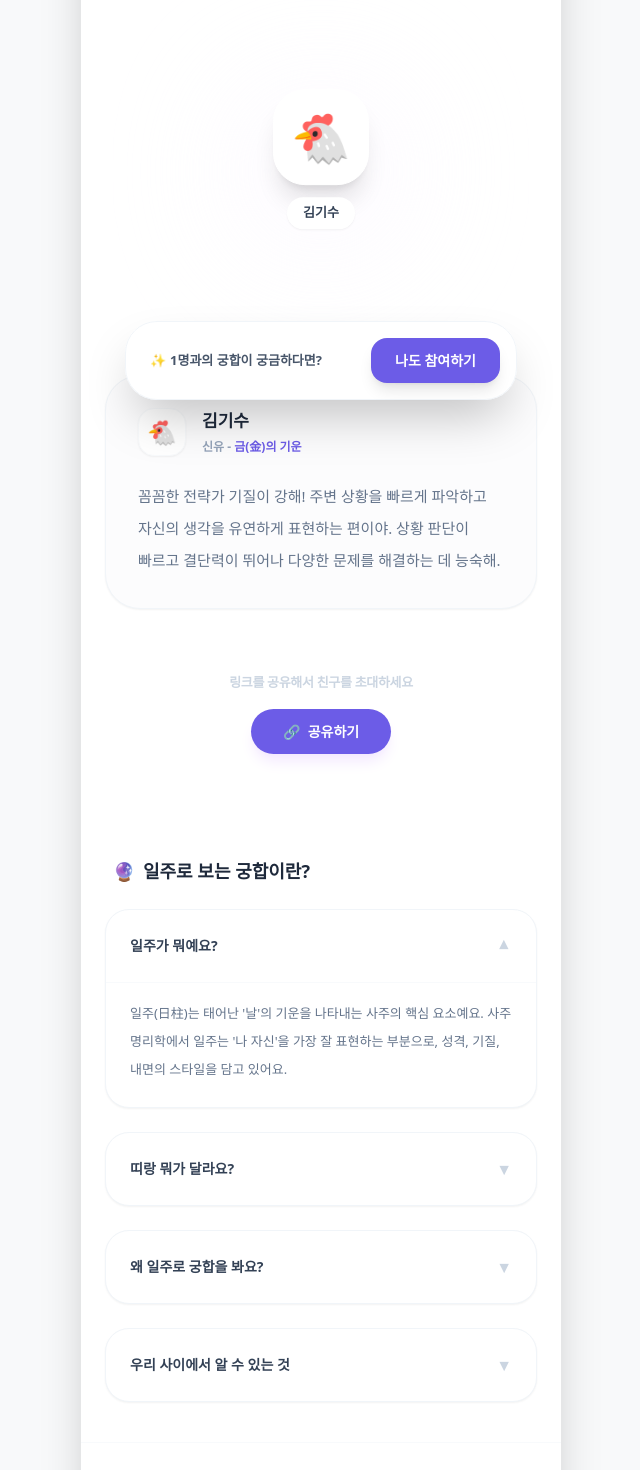
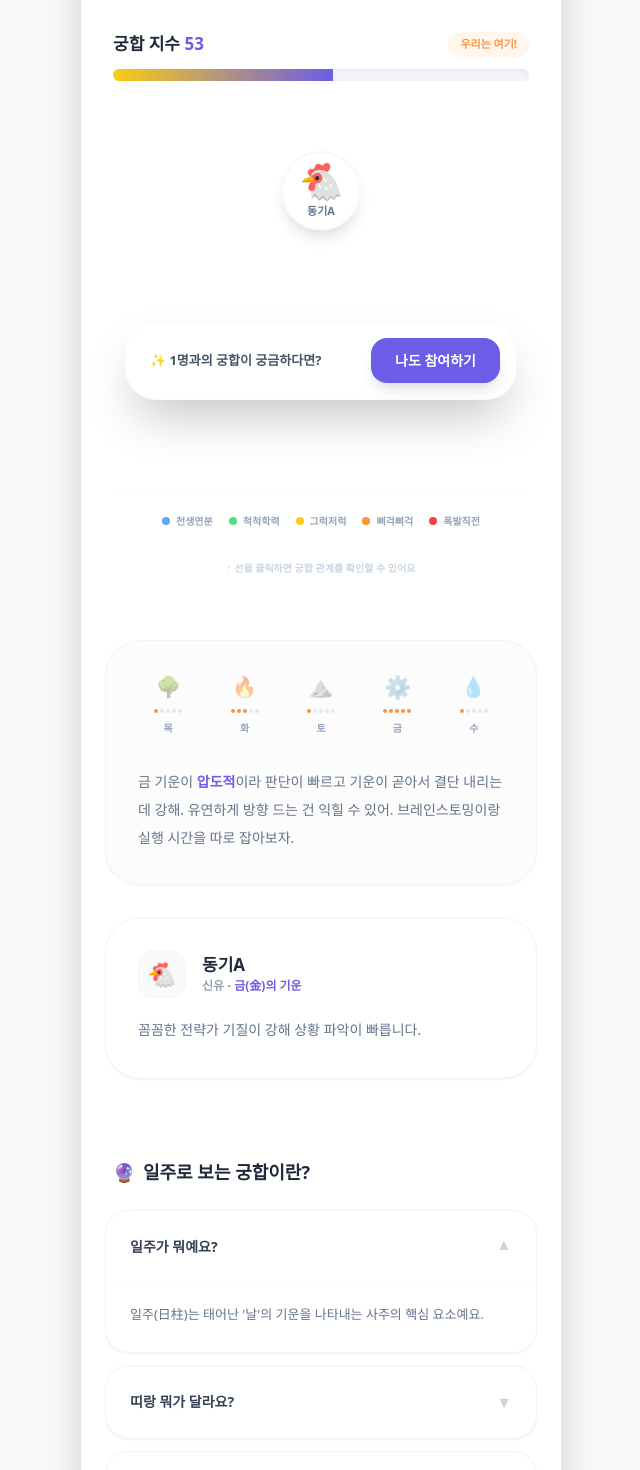
Before and after one commit to PLANB-John/oursai-web, a Next.js app: page /group in a window 1280 px wide. Shown: the part 360-1830 px from the top of the page, without its empty margins (319-959 px from the left). Built offline with nearby package versions, Linux system fonts and the light colour scheme.

Commit message:
Update group.js

```diff
--- a/pages/group.js
+++ b/pages/group.js
@@ -7,61 +7,40 @@ export default function GroupDetail() {
   const router = useRouter();
   const [isShareOpen, setIsShareOpen] = useState(false);
   const [openAccordion, setOpenAccordion] = useState(0);
+  const [selectedMemberId, setSelectedMemberId] = useState(null); // 클릭된 멤버 ID
 
-  // 1. 멤버 데이터 상태 관리 [cite: 2026-02-16]
+  // 1. 멤버 데이터 관리 (초기 멤버 + 참여 로직 시뮬레이션) [cite: 2026-02-16]
   const [members, setMembers] = useState([
-    {
-      id: 'leader',
-      name: '김기수',
-      emoji: '🐔',
-      ilju: '신유',
-      element: '금(金)의 기운',
-      desc: '꼼꼼한 전략가 기질이 강해! 주변 상황을 빠르게 파악하고 자신의 생각을 유연하게 표현하는 편이야. 상황 판단이 빠르고 결단력이 뛰어나 다양한 문제를 해결하는 데 능숙해.'
-    }
+    { id: 0, name: '동기A', emoji: '🐔', ilju: '신유', element: '금(金)', desc: '꼼꼼한 전략가 기질이 강해 상황 파악이 빠릅니다.', color: '#3b82f6' },
   ]);
 
-  // 에러 해결: members 길이를 기반으로 hasJoined 정의 [cite: 2026-02-16]
-  const hasJoined = members.length >= 2;
-
-  // 2. 참여 정보(join.js) 수신 로직 [cite: 2026-02-16]
+  // 참여 정보 수신 및 다인원 레이아웃 테스트용 더미 추가 [cite: 2026-02-16]
   useEffect(() => {
     if (router.isReady && router.query.joined === 'true' && members.length === 1) {
-      setMembers([...members, {
-        id: 'new',
-        name: router.query.newUserName || '참여자',
-        emoji: '🐹',
-        ilju: '병인',
-        element: '화(火)의 기운',
-        desc: '다정하고 인정이 섬세한 면이 있어 서로의 기분이나 분위기를 잘 파악해. 새로운 아이디어로 주변을 놀라게 하는 창의적인 면모와 유연함도 갖춘 매력적인 타입이야.'
-      }]);
+      setMembers([
+        { id: 0, name: '동기A', emoji: '🐔', ilju: '신유', element: '금(金)', desc: '꼼꼼한 전략가 기질이 강해 상황 파악이 빠릅니다.', color: '#3b82f6' },
+        { id: 1, name: '동기B', emoji: '🐵', ilju: '경신', element: '금(金)', desc: '날카로운 지혜가 돋보이며 결단력이 뛰어납니다.', color: '#ef4444' },
+        { id: 2, name: '동기C', emoji: '🐹', ilju: '병인', element: '화(火)', desc: '다정하고 인정이 섬세해 분위기를 잘 파악합니다.', color: '#f59e0b' }
+      ]);
     }
   }, [router.isReady, router.query]);
 
-  // 3. 링크 복사 및 공유 기능
-  const handleCopyLink = () => {
-    const currentUrl = typeof window !== 'undefined' ? window.location.href : '';
-    navigator.clipboard.writeText(currentUrl);
-    alert("링크가 복사되었습니다!");
-    setIsShareOpen(false);
+  const hasJoined = members.length >= 2;
+
+  // 2. 다각형 좌표 계산 로직 (최대 12명)
+  const getCoordinates = (index, total) => {
+    const radius = total > 4 ? 110 : 90; // 인원이 많아지면 반지름 확대
+    const angle = (index * 2 * Math.PI) / total - Math.PI / 2; // 상단부터 배치
+    return {
+      x: radius * Math.cos(angle),
+      y: radius * Math.sin(angle)
     };
-
-  const handleShareLink = async () => {
-    if (navigator.share) {
-      try {
-        await navigator.share({
-          title: '우리 사이 - 모임 궁합',
-          text: '우리 사이 운명일까? 지금 바로 확인해보세요!',
-          url: window.location.href,
-        });
-      } catch (err) { console.log('공유 취소'); }
-    } else { handleCopyLink(); }
-    setIsShareOpen(false);
   };
 
   return (
     <div className="min-h-screen bg-[#f8f9fa] flex justify-center items-start sm:py-10 font-sans text-slate-800">
       <Head>
-        <title>{hasJoined ? '대학동기들2' : '대학동기들'} | 우리 사이 (oursai.kr)</title>
+        <title>대학동기들 | 우리 사이 (oursai.kr)</title>
       </Head>
 
       <div className="w-full max-w-[480px] min-h-screen bg-white shadow-2xl flex flex-col relative overflow-hidden sm:rounded-[40px] pb-40">
@@ -77,166 +56,167 @@ export default function GroupDetail() {
         <main className="flex-1 flex flex-col items-center">
           <div className="text-center mt-4 mb-8">
             <h1 className="text-[26px] font-black text-slate-800 tracking-tight flex items-center justify-center gap-1">
-              대학동기들{hasJoined && '2'} <span className="text-slate-200 text-lg">⚙️</span>
+              대학 동기들 <span className="text-slate-200 text-lg">⚙️</span>
             </h1>
             <p className="text-[14px] text-slate-400 font-bold mt-1">{members.length}명 참여 중</p>
           </div>
 
           {/* 상단 버튼 그룹 */}
-          <div className="flex gap-2 mb-10 px-6 relative">
-            <div className="relative">
+          <div className="flex gap-2 mb-10 px-6">
             <button onClick={() => setIsShareOpen(!isShareOpen)} className="px-5 py-2.5 bg-[#6c5ce7] text-white rounded-xl text-[13px] font-black shadow-lg flex items-center gap-1.5 active:scale-95 transition-all">
               <span>🔗</span> 공유하기
             </button>
-              <AnimatePresence>
-                {isShareOpen && (
-                  <motion.div initial={{ opacity: 0, y: 10 }} animate={{ opacity: 1, y: 0 }} exit={{ opacity: 0, y: 10 }} className="absolute top-12 left-0 w-[180px] bg-white rounded-2xl shadow-2xl border border-slate-50 z-[60] p-2">
-                    <button onClick={handleCopyLink} className="w-full flex items-center gap-3 p-3 hover:bg-slate-50 rounded-xl transition-colors text-left">
-                      <div className="w-8 h-8 bg-slate-50 rounded-full flex items-center justify-center text-slate-400 text-sm">📋</div>
-                      <span className="text-[13px] font-bold text-slate-600">링크 복사</span>
-                    </button>
-                    <button onClick={handleShareLink} className="w-full flex items-center gap-3 p-3 hover:bg-slate-50 rounded-xl transition-colors text-left">
-                      <div className="w-8 h-8 bg-blue-50 rounded-full flex items-center justify-center text-blue-400 text-sm">🔗</div>
-                      <span className="text-[13px] font-bold text-slate-600">링크 공유</span>
-                    </button>
-                  </motion.div>
-                )}
-              </AnimatePresence>
-            </div>
-            <button onClick={() => router.push('/join')} className="px-5 py-2.5 bg-white text-slate-500 border border-slate-100 rounded-xl text-[13px] font-black hover:bg-slate-50 transition-all flex items-center gap-1"><span>👤+</span> 나도 참여</button>
+            <button onClick={() => router.push('/join')} className="px-5 py-2.5 bg-white text-slate-500 border border-slate-100 rounded-xl text-[13px] font-black hover:bg-slate-50 transition-all">👤+ 나도 참여</button>
             <button onClick={() => router.push('/create-group')} className="px-5 py-2.5 bg-[#f3f0ff] text-[#6c5ce7] rounded-xl text-[13px] font-black hover:bg-[#ebe5ff] transition-all">+ 새 모임 만들기</button>
           </div>
 
-          <div className="w-full flex border-b border-slate-50 mb-10">
-            <div className="flex-1 text-center pb-4 text-[15px] font-black border-b-2 border-slate-800 text-slate-800">궁합</div>
-          </div>
+          <div className="w-full flex border-b border-slate-50 mb-10"><div className="flex-1 text-center pb-4 text-[15px] font-black border-b-2 border-slate-800 text-slate-800">궁합</div></div>
 
-          {/* --- 궁합 지수 및 연결망 (2인 이상일 때) --- */}
-          {hasJoined ? (
+          {/* --- 3. 다인원 네트워크 다이어그램 섹션 --- */}
           <div className="w-full px-8 flex flex-col items-center">
-              <div className="w-full mb-14">
+            <div className="w-full mb-10">
               <div className="flex justify-between items-end mb-3">
-                  <span className="text-[17px] font-black text-slate-800">궁합 지수 <span className="text-[#6c5ce7]">59</span></span>
-                  <span className="text-[11px] font-bold text-orange-400 bg-orange-50 px-3 py-1 rounded-full animate-pulse">우리는 여기!</span>
+                <span className="text-[17px] font-black text-slate-800">궁합 지수 <span className="text-[#6c5ce7]">53</span></span>
+                <span className="text-[11px] font-bold text-orange-400 bg-orange-50 px-3 py-1 rounded-full">우리는 여기!</span>
               </div>
               <div className="w-full h-3 bg-slate-100 rounded-full overflow-hidden shadow-inner">
-                  <motion.div initial={{ width: 0 }} animate={{ width: '59%' }} className="h-full bg-gradient-to-r from-yellow-400 to-[#6c5ce7]" />
+                <motion.div initial={{ width: 0 }} animate={{ width: '53%' }} className="h-full bg-gradient-to-r from-yellow-400 to-[#6c5ce7]" />
               </div>
             </div>
 
-              <div className="relative flex flex-col items-center gap-16 py-4">
-                <div className="flex flex-col items-center gap-3 relative z-10">
-                  <div className="w-20 h-20 bg-white rounded-full shadow-xl flex items-center justify-center text-4xl border-2 border-blue-50">{members[0].emoji}</div>
-                  <span className="text-[13px] font-black text-slate-600">{members[0].name}</span>
+            <div className="relative w-full aspect-square max-w-[320px] flex justify-center items-center">
+              {/* 관계 선 SVG (수정_04.mp4 상호작용 반영) */}
+              <svg className="absolute inset-0 w-full h-full overflow-visible pointer-events-none">
+                <defs>
+                  <filter id="glow"><feGaussianBlur stdDeviation="2.5" result="coloredBlur"/><feMerge><feMergeNode in="coloredBlur"/><feMergeNode in="SourceGraphic"/></feMerge></filter>
+                </defs>
+                {members.length > 1 && members.map((m, i) =>
+                  members.slice(i + 1).map((m2, j) => {
+                    const from = getCoordinates(i, members.length);
+                    const to = getCoordinates(members.indexOf(m2), members.length);
+                    const isSelected = selectedMemberId === m.id || selectedMemberId === m2.id;
+                    return (
+                      <motion.line
+                        key={`${i}-${j}`}
+                        x1={`calc(50% + ${from.x}px)`} y1={`calc(50% + ${from.y}px)`}
+                        x2={`calc(50% + ${to.x}px)`} y2={`calc(50% + ${to.y}px)`}
+                        stroke={isSelected ? "#6c5ce7" : "#f1f5f9"}
+                        strokeWidth={isSelected ? 4 : 2}
+                        animate={{ opacity: isSelected ? 1 : 0.4 }}
+                      />
+                    );
+                  })
+                )}
+              </svg>
+
+              {/* 멤버 배치 */}
+              {members.map((m, i) => {
+                const pos = getCoordinates(i, members.length);
+                const isSelected = selectedMemberId === m.id;
+                return (
+                  <motion.div
+                    key={m.id}
+                    onClick={() => setSelectedMemberId(isSelected ? null : m.id)}
+                    style={{ x: pos.x, y: pos.y }}
+                    className={`absolute w-16 h-16 sm:w-20 sm:h-20 bg-white rounded-full shadow-lg border-2 flex flex-col items-center justify-center cursor-pointer transition-all z-20 ${isSelected ? 'border-[#6c5ce7] scale-110' : 'border-purple-50'}`}
+                  >
+                    <span className="text-3xl sm:text-4xl">{m.emoji}</span>
+                    <span className="text-[10px] sm:text-[11px] font-black text-slate-500 mt-0.5">{m.name}</span>
+                  </motion.div>
+                );
+              })}
             </div>
-                <div className="absolute top-1/2 left-1/2 -translate-x-1/2 -translate-y-1/2 w-0.5 h-[140%] bg-yellow-400 flex items-center justify-center">
-                  <div className="bg-yellow-400 text-white text-[11px] font-black px-4 py-1.5 rounded-full whitespace-nowrap shadow-md">그럭저럭</div>
+
+            {/* 범례 */}
+            <div className="flex flex-wrap justify-center gap-x-4 gap-y-2 mt-12 py-6 border-t border-slate-50 w-full">
+              {['천생연분', '척척학력', '그럭저럭', '삐걱삐걱', '폭발직전'].map((l, i) => (
+                <div key={i} className="flex items-center gap-1.5 text-[10px] font-bold text-slate-400">
+                  <div className={`w-2 h-2 rounded-full ${i === 0 ? 'bg-blue-400' : i === 1 ? 'bg-green-400' : i === 2 ? 'bg-yellow-400' : i === 3 ? 'bg-orange-400' : 'bg-red-500'}`} />
+                  {l}
                 </div>
-                <div className="flex flex-col items-center gap-3 relative z-10">
-                  <div className="w-20 h-20 bg-white rounded-full shadow-xl flex items-center justify-center text-4xl border-2 border-purple-50">{members[1].emoji}</div>
-                  <span className="text-[13px] font-black text-slate-600">{members[1].name}</span>
+              ))}
+            </div>
+            <p className="text-[10px] text-slate-300 font-bold mt-2">↑ 선을 클릭하면 궁합 관계를 확인할 수 있어요</p>
+          </div>
+
+          {/* --- 4. 오행 기운 분석 섹션 --- */}
+          <section className="w-full px-6 mt-16 space-y-8">
+            <div className="bg-[#fcfcfd] rounded-[35px] p-8 border border-slate-100 shadow-sm">
+              <div className="grid grid-cols-5 gap-4 mb-8">
+                {['🌳 목', '🔥 화', '⛰️ 토', '⚙️ 금', '💧 수'].map((item, i) => (
+                  <div key={i} className="flex flex-col items-center gap-2">
+                    <span className={`text-xl opacity-40 ${i === 3 ? 'opacity-100 scale-110' : ''}`}>{item.split(' ')[0]}</span>
+                    <div className="flex gap-0.5">
+                      {[...Array(5)].map((_, star) => (
+                        <div key={star} className={`w-1 h-1 rounded-full ${star < (i === 3 ? 5 : i === 1 ? 3 : 1) ? 'bg-orange-400' : 'bg-slate-200'}`} />
+                      ))}
+                    </div>
+                    <span className="text-[10px] font-black text-slate-400">{item.split(' ')[1]}</span>
+                  </div>
+                ))}
+              </div>
+              <p className="text-[14px] text-slate-500 leading-7 font-medium break-keep">
+                금 기운이 <span className="text-[#6c5ce7] font-black">압도적</span>이라 판단이 빠르고 기운이 곧아서 결단 내리는 데 강해. 유연하게 방향 드는 건 익힐 수 있어. 브레인스토밍이랑 실행 시간을 따로 잡아보자.
+              </p>
+            </div>
+
+            {/* 멤버 리포트 카드 */}
+            {members.map((m) => (
+              <div key={m.id} className={`bg-white rounded-[35px] p-8 border shadow-sm transition-all ${selectedMemberId === m.id ? 'border-[#6c5ce7] ring-4 ring-purple-50' : 'border-slate-100'}`}>
+                <div className="flex items-center gap-4 mb-4">
+                  <div className="w-12 h-12 bg-slate-50 rounded-2xl flex items-center justify-center text-2xl border border-slate-100">{m.emoji}</div>
+                  <div>
+                    <p className="text-[17px] font-black text-slate-800">{m.name}</p>
+                    <p className="text-[12px] text-slate-400 font-bold uppercase">{m.ilju} - <span className="text-[#6c5ce7]">{m.element}의 기운</span></p>
                   </div>
                 </div>
-            </div>
-          ) : (
-            <div className="relative w-full h-[280px] flex justify-center items-center">
-              <div className="absolute w-40 h-40 bg-purple-50 rounded-full blur-3xl opacity-60"></div>
-              <motion.div animate={{ y: [0, -12, 0] }} transition={{ duration: 4, repeat: Infinity, ease: "easeInOut" }} className="flex flex-col items-center gap-3 relative z-10">
-                <div className="w-24 h-24 bg-white rounded-[32px] shadow-xl flex items-center justify-center text-5xl border border-white">🐔</div>
-                <span className="bg-white px-4 py-1.5 rounded-full shadow-sm text-[13px] font-black text-slate-700">김기수</span>
-              </motion.div>
-            </div>
-          )}
-
-          {/* 상세 리포트 카드 */}
-          <section className="w-full px-6 mt-16 space-y-6">
-            {members.map((m, idx) => (
-              <div key={idx} className="bg-[#fcfcfd] rounded-[35px] p-8 border border-slate-100 shadow-sm">
-                <div className="flex items-center gap-4 mb-6">
-                  <div className="w-12 h-12 bg-white rounded-2xl flex items-center justify-center text-2xl shadow-sm border border-slate-50">{m.emoji}</div>
-                  <div>
-                    <p className="text-[17px] font-black text-slate-800">{m.name}</p>
-                    <p className="text-[12px] text-slate-400 font-bold uppercase pt-1">{m.ilju} - <span className="text-[#6c5ce7]">{m.element}</span></p>
-                  </div>
-                </div>
-                <p className="text-[15px] text-slate-500 leading-8 font-medium break-keep">{m.desc}</p>
+                <p className="text-[14px] text-slate-500 leading-8 font-medium break-keep">{m.desc}</p>
               </div>
             ))}
+          </section>
 
-            <div className="text-center space-y-4 pt-10">
-              <p className="text-[13px] font-bold text-slate-300 tracking-tight">링크를 공유해서 친구를 초대하세요</p>
-              <button onClick={() => setIsShareOpen(!isShareOpen)} className="px-8 py-3 bg-[#6c5ce7] text-white rounded-full text-[14px] font-black shadow-lg shadow-purple-100 flex items-center gap-2 mx-auto active:scale-95 transition-all"><span>🔗</span> 공유하기</button>
-            </div>
-
-            {/* --- 수정사항 2: 상세 가이드 아코디언 (내용 강화) --- */}
-            <div className="pt-20 space-y-6 mb-20">
+          {/* --- 5. 가이드 아코디언 (4개 유지) --- */}
+          <section className="w-full px-6 pt-20 space-y-6 mb-20">
             <h2 className="text-[18px] font-black text-slate-800 flex items-center gap-2 px-2">
               <span className="text-[#6c5ce7]">🔮</span> 일주로 보는 궁합이란?
             </h2>
+            <div className="space-y-3">
               {[
-                {
-                  q: "일주가 뭐예요?",
-                  a: "일주(日柱)는 태어난 '날'의 기운을 나타내는 사주의 핵심 요소예요. 사주명리학에서 일주는 '나 자신'을 가장 잘 표현하는 부분으로, 성격, 기질, 내면의 스타일을 담고 있어요."
-                },
-                {
-                  q: "띠랑 뭐가 달라요?",
-                  a: "띠는 태어난 해(년)를 기준으로 하지만, 일주는 태어난 날을 기준으로 합니다. 띠가 사회적인 겉모습이라면, 일주는 나 자신의 본질적인 기운과 속마음을 보기에 더 적합합니다."
-                },
-                {
-                  q: "왜 일주로 궁합을 봐요?",
-                  a: "일주는 개인의 기질과 내면 에너지를 가장 정확하게 담고 있어, 서로 다른 두 사람이 만났을 때 생기는 화학 반응을 깊이 있게 분석할 수 있습니다. [cite: 2026-02-16]"
-                },
-                {
-                  q: "우리 사이에서 알 수 있는 것",
-                  a: "멤버 간의 1:1 케미 등급과 관계의 특징, 그리고 전체 모임의 조화도를 시각적으로 확인할 수 있습니다. 전통적인 사주를 현대적인 네트워크로 만나보세요! [cite: 2026-02-16]"
-                }
+                { q: "일주가 뭐예요?", a: "일주(日柱)는 태어난 '날'의 기운을 나타내는 사주의 핵심 요소예요." },
+                { q: "띠랑 뭐가 달라요?", a: "띠는 태어난 해, 일주는 태어난 날 기준입니다. 띠가 사회적인 겉모습이라면 일주는 본질적인 성향을 나타냅니다." },
+                { q: "왜 일주로 궁합을 봐요?", a: "일주는 개인의 기질을 가장 정확하게 담고 있어, 관계의 화학 반응을 깊이 있게 분석할 수 있습니다. [cite: 2026-02-16]" },
+                { q: "이음에서 알 수 있는 것", a: "멤버 간의 1:1 케미 등급과 전체 모임의 조화도를 시각적인 네트워크로 확인할 수 있습니다. [cite: 2026-02-16]" }
               ].map((item, idx) => (
                 <div key={idx} className="bg-white rounded-3xl border border-slate-100 overflow-hidden shadow-sm">
                   <button onClick={() => setOpenAccordion(openAccordion === idx ? null : idx)} className="w-full p-6 flex justify-between items-center text-left">
                     <span className="text-[14px] font-bold text-slate-700">{item.q}</span>
                     <span className={`text-slate-300 transition-transform ${openAccordion === idx ? 'rotate-180' : ''}`}>▼</span>
                   </button>
-                  <AnimatePresence>
-                    {openAccordion === idx && (
-                      <motion.div initial={{ height: 0, opacity: 0 }} animate={{ height: 'auto', opacity: 1 }} exit={{ height: 0, opacity: 0 }} className="px-6 pb-6 text-[13px] text-slate-500 leading-7 border-t border-slate-50 pt-4">
-                        {item.a}
-                      </motion.div>
-                    )}
-                  </AnimatePresence>
+                  {openAccordion === idx && <div className="px-6 pb-6 text-[13px] text-slate-500 leading-7 border-t border-slate-50 pt-4">{item.a}</div>}
                 </div>
               ))}
             </div>
           </section>
         </main>
 
-        {/* --- 수정사항 1: 표준 푸터 구성 (5종 링크) --- */}
+        {/* --- 6. 표준 푸터 (5종 링크) --- */}
         <footer className="px-8 py-20 bg-white text-center border-t border-slate-50 mt-10">
           <div className="flex justify-center gap-6 text-[12px] text-slate-300 font-bold mb-4">
-            <a href="/intro" className="hover:text-purple-400">서비스 소개</a>
-            <span className="text-slate-100">|</span>
-            <a href="/faq" className="hover:text-purple-400">자주 묻는 질문</a>
-            <span className="text-slate-100">|</span>
-            <a href="/feedback" className="hover:text-purple-400">의견 보내기</a>
+            <a href="/intro">서비스 소개</a><span>|</span><a href="/faq">자주 묻는 질문</a><span>|</span><a href="/feedback">의견 보내기</a>
           </div>
           <div className="flex justify-center gap-6 text-[12px] text-slate-300 font-bold mb-8">
-            <a href="/terms" className="hover:text-purple-400">이용약관</a>
-            <span className="text-slate-100">|</span>
-            <a href="/privacy" className="hover:text-purple-400">개인정보처리방침</a>
+            <a href="/terms">이용약관</a><span>|</span><a href="/privacy">개인정보처리방침</a>
           </div>
-          <p className="text-[11px] text-slate-200 font-medium italic tracking-tight">© 2026 oursai.kr | All Rights Reserved.</p>
+          <p className="text-[11px] text-slate-200 font-medium italic">© 2026 oursai.kr | All Rights Reserved.</p>
         </footer>
 
         {/* 하단 고정 플로팅 바 */}
-        {!hasJoined && (
         <div className="fixed bottom-10 left-1/2 -translate-x-1/2 w-full max-w-[440px] px-6 z-50">
-            <div className="bg-white/90 backdrop-blur-md border border-slate-100 p-4 rounded-[32px] shadow-2xl flex items-center justify-between">
-              <p className="text-[13px] font-bold text-slate-600 ml-2 flex items-center gap-1">
-                <span className="text-orange-400">✨</span> 1명과의 궁합이 궁금하다면?
-              </p>
+          <div className="bg-white/80 backdrop-blur-md border border-slate-100/50 p-4 rounded-[32px] shadow-2xl flex items-center justify-between">
+            <p className="text-[13px] font-bold text-slate-600 ml-2">✨ 1명과의 궁합이 궁금하다면?</p>
             <button onClick={() => router.push('/join')} className="bg-[#6c5ce7] text-white px-6 py-3 rounded-2xl font-black text-[14px] shadow-lg active:scale-95 transition-all">나도 참여하기</button>
           </div>
         </div>
-        )}
       </div>
     </div>
   );
```
Lines whose indentation alone changed are shown as unchanged.
